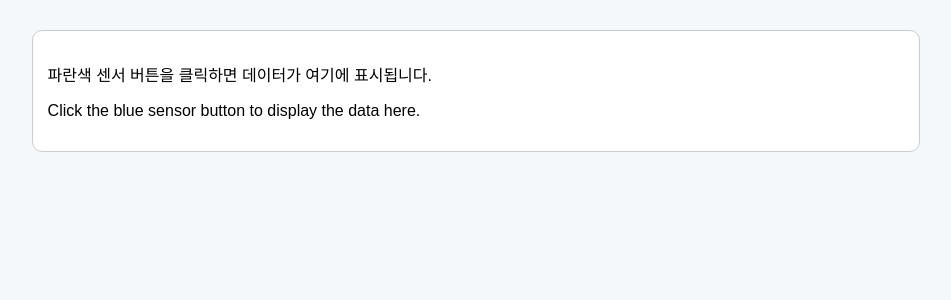
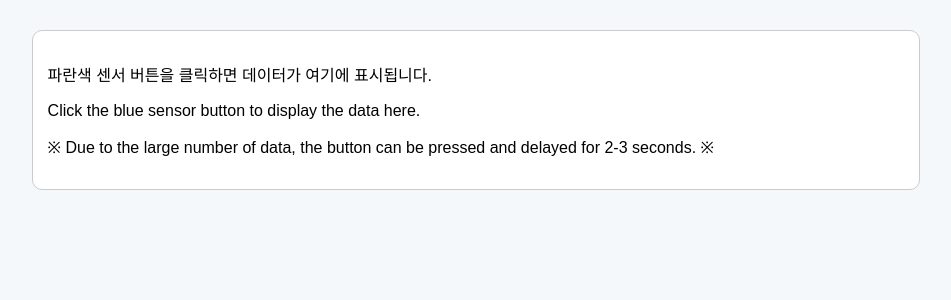
Before and after one commit to yxxnzh/WindTunnelPressureViewer, a Flask app: page / in a window 1280 px wide. Shown: the part 349-649 px from the top of the page, without its empty margins (164-1115 px from the left). Run offline with Flask 3, Linux system fonts and the light colour scheme.

Commit message:
Add description paragraph to index.html

```diff
--- a/templates/index.html
+++ b/templates/index.html
@@ -21,6 +21,7 @@
   <div id="history-container" class="scroll-box">
     <p>파란색 센서 버튼을 클릭하면 데이터가 여기에 표시됩니다.</p>
     <p>Click the blue sensor button to display the data here.</p>
+    <p> ※ Due to the large number of data, the button can be pressed and delayed for 2-3 seconds. ※</p>
   </div>
   <script src="{{ url_for('static', filename='script.js') }}"></script>
 </body>
```
